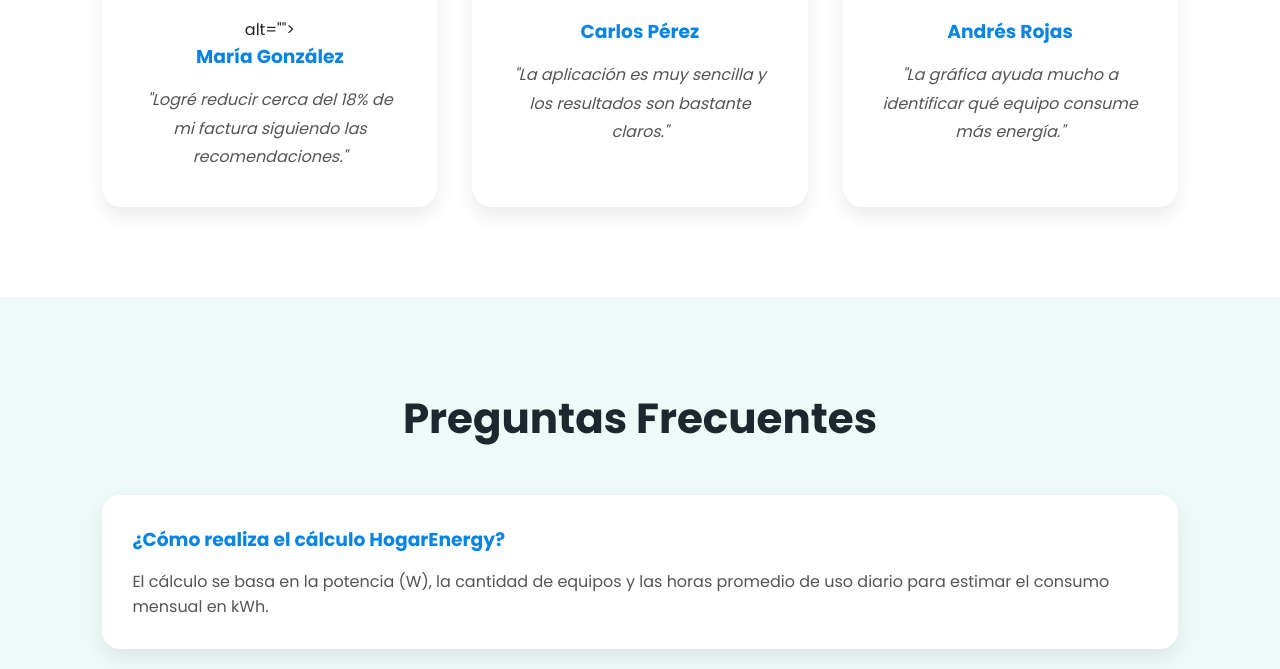
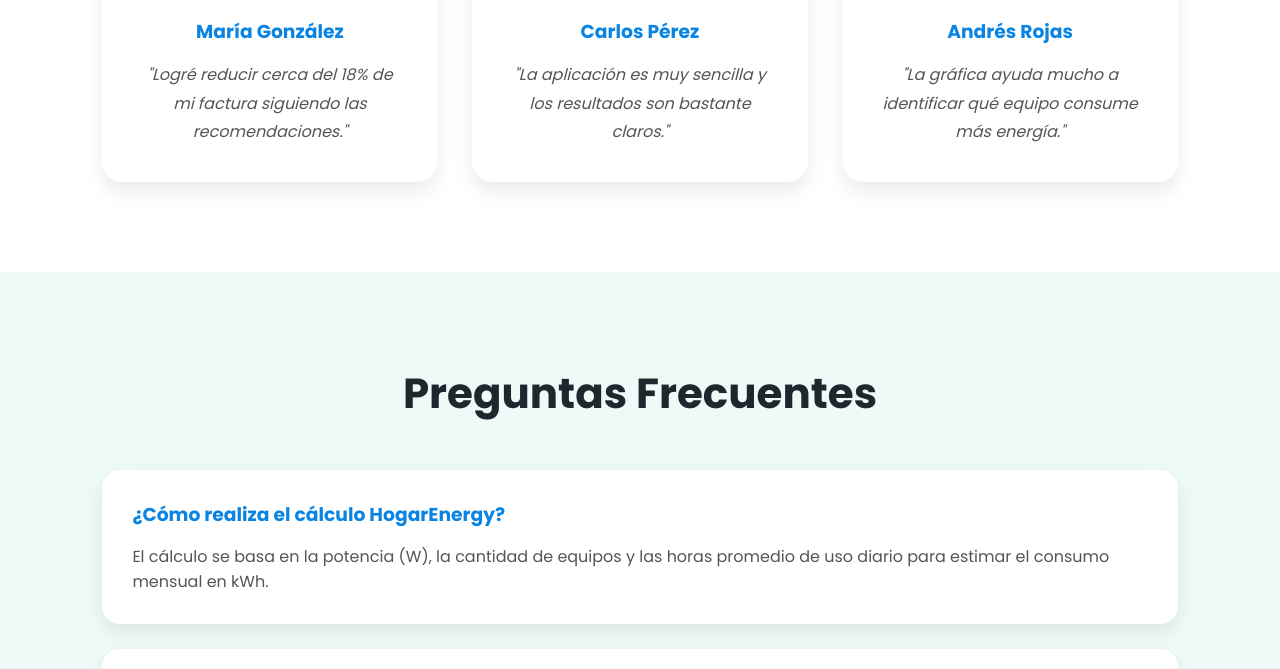
Before and after one commit to jdnp10/HOGARENERGY, a website: page HogarEnergy/frontend/index.html in a window 1280 px wide. Shown: the part 8117-8786 px from the top of the page. Drawn offline with nearby package versions, Linux system fonts and the light colour scheme.

Commit message:
Fix: correccion de etiqueta duplicada alt en testimonio de Maria Gonzalez

```diff
--- a/HogarEnergy/frontend/index.html
+++ b/HogarEnergy/frontend/index.html
@@ -1162,7 +1162,6 @@ Lo que opinan nuestros usuarios
 
 <img src="./img/user1.png" alt="">
 
-alt="">
 
 <h3>
 
```
